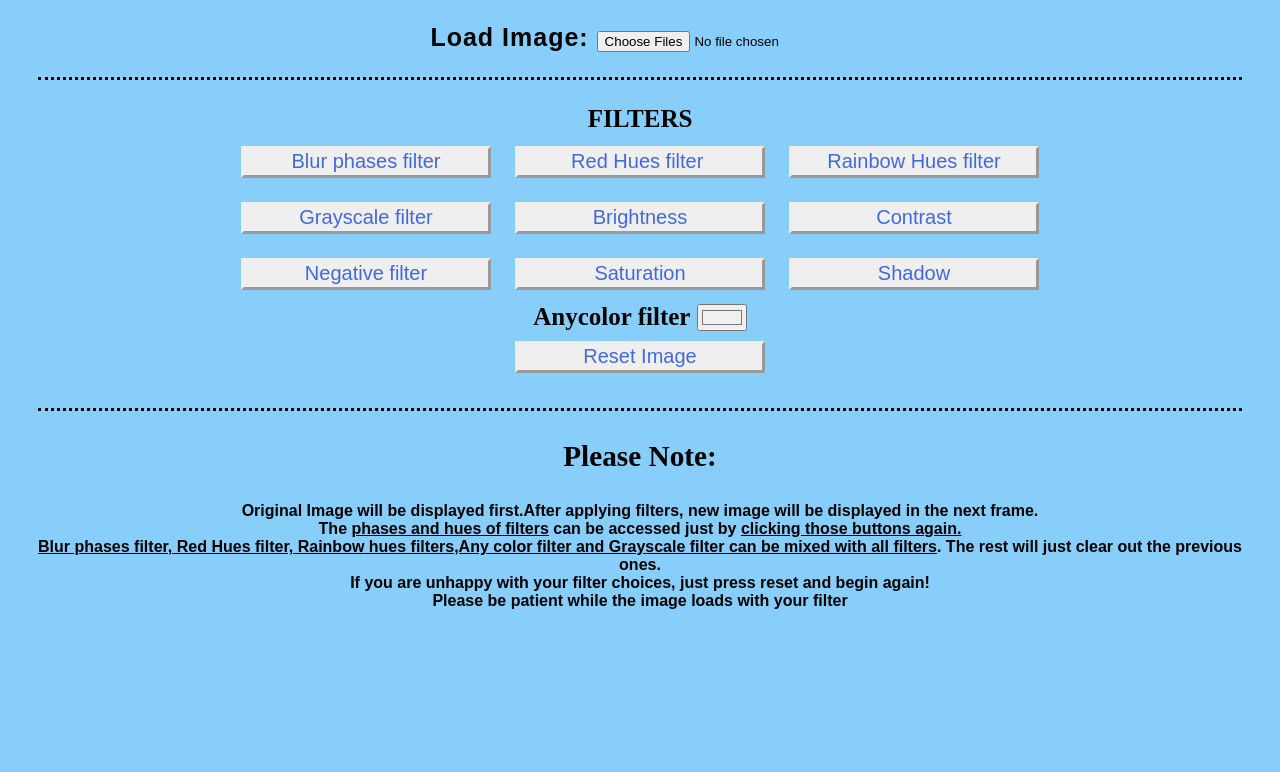
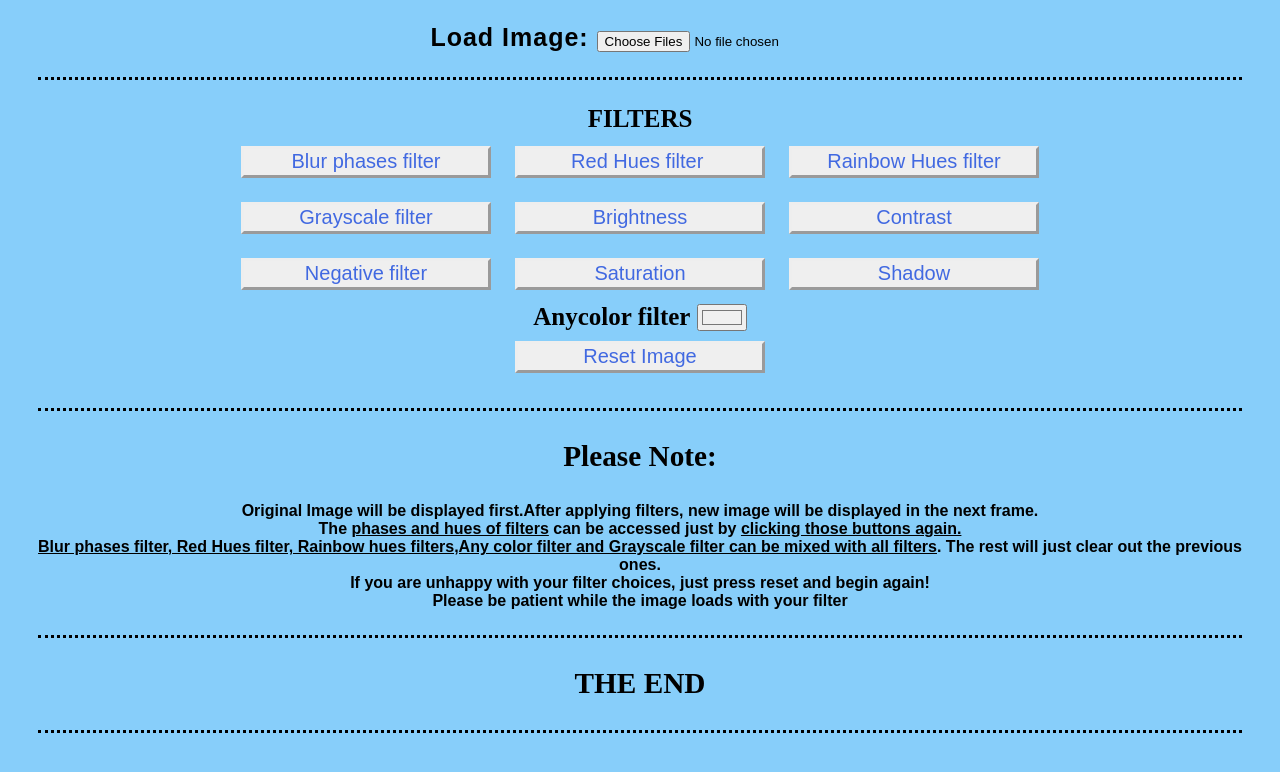
Before and after one commit to saak2000/Image-Filters, a website: page index.html in a window 1280 px wide. Shown: the part 540-1312 px from the top of the page. Before the commit the page ends 1209 px from the top, so only its background shows below. Drawn offline with Linux system fonts and the light colour scheme.

Commit message:
Mini Project:Image Filters

```diff
--- a/index.html
+++ b/index.html
@@ -500,5 +500,11 @@ var __SimpleImageUtilities = (function () {
 </p>
 
 <h3>Please Note:</h3><h4>Original Image will be displayed first.After applying filters, new image will be displayed in the next frame.<br> The <u>phases and hues of filters</u> can be accessed just by <u>clicking those buttons again.</u><br> <u>Blur phases filter, Red Hues filter, Rainbow hues filters,Any color filter and Grayscale filter can be mixed with all filters</u>. The rest will just clear out the previous ones.<br> If you are unhappy with your filter choices, just press reset and begin again!<br> Please be patient while the image loads with your filter</h4>
+
+<p>
+<h3> THE END </h3>
+</p>
+
+
 </body>
 </html>
```
Also changed, not shown: package.json (added, +24 -0 lines), 2 other files.
